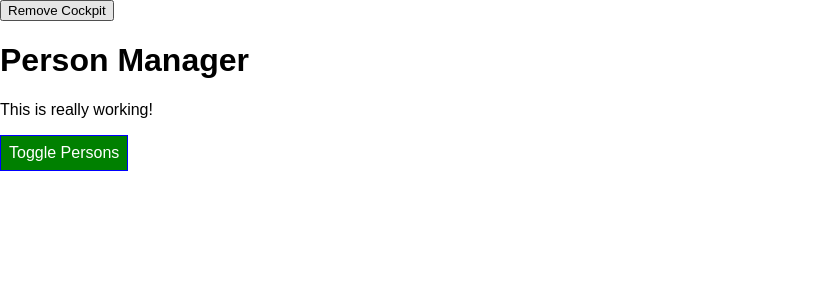
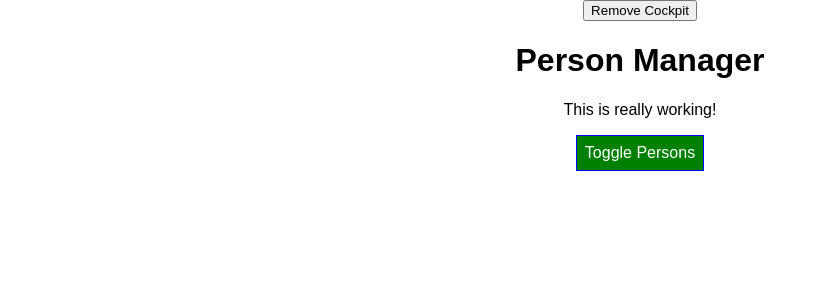
Before and after one commit to tbrlee/React_comphoc, a React app: page / in a window 1280 px wide. Shown: the top 300 px of the page, without its empty margins (0-827 px from the left). Built offline with nearby package versions, Linux system fonts and the light colour scheme.

Commit message:
Aligned center for App JS fixed

```diff
--- a/src/components/Cockpit/Cockpit.js
+++ b/src/components/Cockpit/Cockpit.js
@@ -20,10 +20,10 @@ const cockpit = (props) => {
 		btnClass = classes.Red;
 	}
 
-	if (props.persons.length <= 2) {
+	if (props.personsLength <= 2) {
 		assignedClasses.push(classes.red); // classes = ['red']
 	}
-	if (props.persons.length <= 1) {
+	if (props.personsLength <= 1) {
 		assignedClasses.push(classes.bold); // classes = ['red', 'bold']
 	}
 
--- a/src/containers/App.js
+++ b/src/containers/App.js
@@ -2,14 +2,12 @@ import React, { Component } from 'react';
 import classes from './App.css';
 import Persons from '../components/Persons/Persons';
 import Cockpit from '../components/Cockpit/Cockpit';
-import withClass from '../hoc/WithClass';
-
+import WithClass from '../hoc/WithClass';
 class App extends Component {
 	constructor(props) {
 		super(props);
 		console.log('[App.js] constructor');
 	}
-
 	state = {
 		persons: [
 			{ id: 'asfa1', name: 'Max', age: 28 },
@@ -20,61 +18,47 @@ class App extends Component {
 		showPersons: false,
 		showCockpit: true
 	};
-
 	static getDerivedStateFromProps(props, state) {
 		console.log('[App.js] getDerivedStateFromProps', props);
 		return state;
 	}
-
 	componentDidMount() {
 		console.log('[App.js] componentDidMount');
 	}
-
 	shouldComponentUpdate(nextProps, nextState) {
 		console.log('[App.js] shouldComponentUpdate');
 		return true;
 	}
-
 	componentDidUpdate() {
 		console.log('[App.js] componentDidUpdate');
 	}
-
 	nameChangedHandler = (event, id) => {
 		const personIndex = this.state.persons.findIndex((p) => {
 			return p.id === id;
 		});
-
 		const person = {
 			...this.state.persons[personIndex]
 		};
-
 		// const person = Object.assign({}, this.state.persons[personIndex]);
-
 		person.name = event.target.value;
-
 		const persons = [ ...this.state.persons ];
 		persons[personIndex] = person;
-
 		this.setState({ persons: persons });
 	};
-
 	deletePersonHandler = (personIndex) => {
 		// const persons = this.state.persons.slice();
 		const persons = [ ...this.state.persons ];
 		persons.splice(personIndex, 1);
 		this.setState({ persons: persons });
 	};
-
 	togglePersonsHandler = () => {
 		const doesShow = this.state.showPersons;
 		this.setState({ showPersons: !doesShow });
 	};
-
 	render() {
 		console.log('[App.js] render');
 		let persons = null;
 		//let btnClass = '';
-
 		if (this.state.showPersons) {
 			persons = (
 				<Persons
@@ -83,12 +67,10 @@ class App extends Component {
 					changed={this.nameChangedHandler}
 				/>
 			);
-
 			//btnClass = classes.Red;
 		}
-
 		return (
-			<withClass classes={classes.App}>
+			<WithClass classes={classes.App}>
 				<button
 					onClick={() => {
 						this.setState({ showCockpit: false });
@@ -99,15 +81,15 @@ class App extends Component {
 					<Cockpit
 						title={this.props.appTitle}
 						showPersons={this.state.showPersons}
-						persons={this.state.persons}
+						//persons={this.state.persons}
+						personsLength={this.state.persons.length}
 						clicked={this.togglePersonsHandler}
 					/>
 				) : null}
 				{persons}
-			</withClass>
+			</WithClass>
 		);
 		// return React.createElement('div', {className: 'App'}, React.createElement('h1', null, 'Does this work now?'));
 	}
 }
-
 export default App;
```
